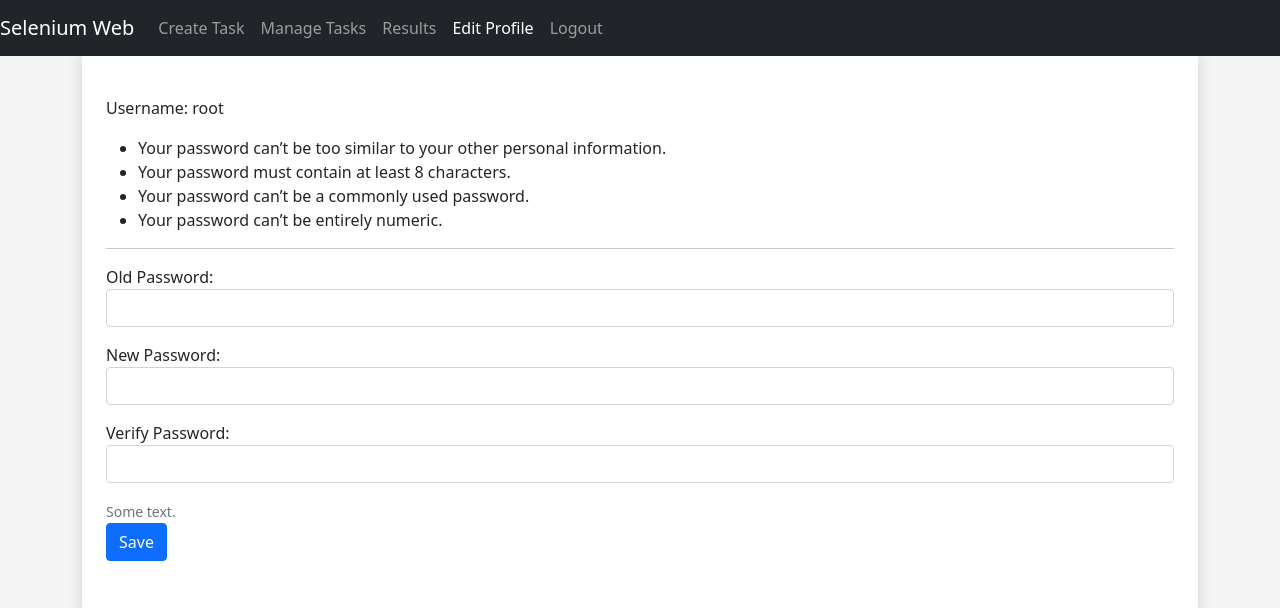
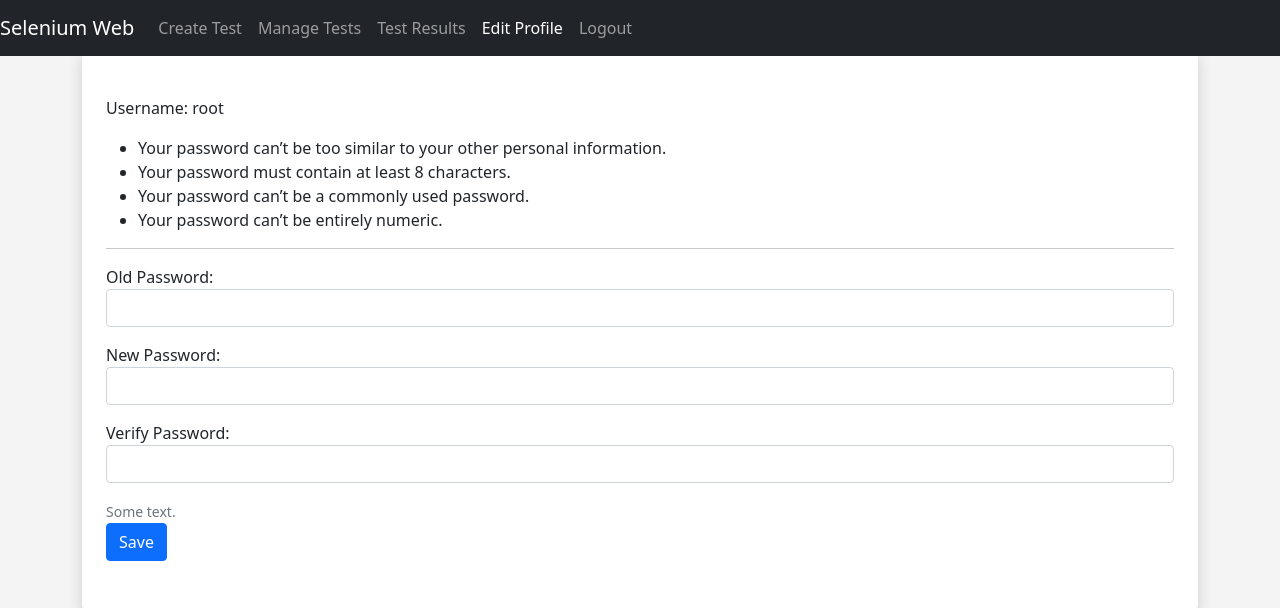
Before and after one commit to Dan-Abr/selenium-web, a Django app: page /password/ in a window 1280 px wide. Shown: the top 608 px of the page. Run offline with Django 3.2, Linux system fonts and the light colour scheme; a user stored in the database is signed in; parts of the project's set-up code (start-up, migrations or seed data) failed here and were passed over.

Commit message:
fix: rephrase in a readable form menu items (navbar).

```diff
--- a/core_app/templates/core_app/layout/navbar.html
+++ b/core_app/templates/core_app/layout/navbar.html
@@ -17,13 +17,13 @@
         {% if request.user.is_authenticated %}
           {% if request.path == create_e2e_test %}
           <li class="nav-item">
-            <a class="nav-link active" href="{% url "create-e2e-test" %}">Create Task</span></a>
+            <a class="nav-link active" href="{% url "create-e2e-test" %}">Create Test</span></a>
           </li>
           <li class="nav-item">
-            <a class="nav-link" href="{% url "manage-e2e-tests" %}">Manage Tasks</span></a>
+            <a class="nav-link" href="{% url "manage-e2e-tests" %}">Manage Tests</span></a>
           </li>
           <li class="nav-item">
-            <a class="nav-link" href="{% url "results-e2e-tests" %}">Results</a>
+            <a class="nav-link" href="{% url "results-e2e-tests" %}">Test Results</a>
           </li>
           <li class="nav-item">
             <a class="nav-link" href="{% url "user-settings" %}">Edit Profile</a>
@@ -33,13 +33,13 @@
           </li>
           {% elif request.path == manage_e2e_tests %}
           <li class="nav-item">
-            <a class="nav-link" href="{% url "create-e2e-test" %}">Create Task</span></a>
+            <a class="nav-link" href="{% url "create-e2e-test" %}">Create Test</span></a>
           </li>
           <li class="nav-item">
-            <a class="nav-link active" href="{% url "manage-e2e-tests" %}">Manage Tasks</span></a>
+            <a class="nav-link active" href="{% url "manage-e2e-tests" %}">Manage Tests</span></a>
           </li>
           <li class="nav-item">
-            <a class="nav-link" href="{% url "results-e2e-tests" %}">Results</a>
+            <a class="nav-link" href="{% url "results-e2e-tests" %}">Test Results</a>
           </li>
           <li class="nav-item">
             <a class="nav-link" href="{% url "user-settings" %}">Edit Profile</a>
@@ -49,13 +49,13 @@
           </li>
           {% elif request.path == results_e2e_tests %}
           <li class="nav-item">
-            <a class="nav-link" href="{% url "create-e2e-test" %}">Create Task</span></a>
+            <a class="nav-link" href="{% url "create-e2e-test" %}">Create Test</span></a>
           </li>
           <li class="nav-item">
-            <a class="nav-link" href="{% url "manage-e2e-tests" %}">Manage Tasks</span></a>
+            <a class="nav-link" href="{% url "manage-e2e-tests" %}">Manage Tests</span></a>
           </li>
           <li class="nav-item">
-            <a class="nav-link active" href="{% url "results-e2e-tests" %}">Results</a>
+            <a class="nav-link active" href="{% url "results-e2e-tests" %}">Test Results</a>
           </li>
           <li class="nav-item">
             <a class="nav-link" href="{% url "user-settings" %}">Edit Profile</a>
@@ -65,13 +65,13 @@
           </li>
           {% elif request.path == user_settings %}
           <li class="nav-item">
-            <a class="nav-link" href="{% url "create-e2e-test" %}">Create Task</span></a>
+            <a class="nav-link" href="{% url "create-e2e-test" %}">Create Test</span></a>
           </li>
           <li class="nav-item">
-            <a class="nav-link" href="{% url "manage-e2e-tests" %}">Manage Tasks</span></a>
+            <a class="nav-link" href="{% url "manage-e2e-tests" %}">Manage Tests</span></a>
           </li>
           <li class="nav-item">
-            <a class="nav-link" href="{% url "results-e2e-tests" %}">Results</a>
+            <a class="nav-link" href="{% url "results-e2e-tests" %}">Test Results</a>
           </li>
           <li class="nav-item">
             <a class="nav-link active" href="{% url "user-settings" %}">Edit Profile</a>
@@ -81,13 +81,13 @@
           </li>
           {% elif request.path == user_change_password %}
           <li class="nav-item">
-            <a class="nav-link" href="{% url "create-e2e-test" %}">Create Task</span></a>
+            <a class="nav-link" href="{% url "create-e2e-test" %}">Create Test</span></a>
           </li>
           <li class="nav-item">
-            <a class="nav-link" href="{% url "manage-e2e-tests" %}">Manage Tasks</span></a>
+            <a class="nav-link" href="{% url "manage-e2e-tests" %}">Manage Tests</span></a>
           </li>
           <li class="nav-item">
-            <a class="nav-link" href="{% url "results-e2e-tests" %}">Results</a>
+            <a class="nav-link" href="{% url "results-e2e-tests" %}">Test Results</a>
           </li>
           <li class="nav-item">
             <a class="nav-link active" href="{% url "user-settings" %}">Edit Profile</a>
@@ -97,13 +97,13 @@
           </li>
           {% else %}
           <li class="nav-item">
-            <a class="nav-link" href="{% url "create-e2e-test" %}">Create Task</span></a>
+            <a class="nav-link" href="{% url "create-e2e-test" %}">Create Test</span></a>
           </li>
           <li class="nav-item">
-            <a class="nav-link" href="{% url "manage-e2e-tests" %}">Manage Tasks</span></a>
+            <a class="nav-link" href="{% url "manage-e2e-tests" %}">Manage Tests</span></a>
           </li>
           <li class="nav-item">
-            <a class="nav-link" href="{% url "results-e2e-tests" %}">Results</a>
+            <a class="nav-link" href="{% url "results-e2e-tests" %}">Test Results</a>
           </li>
           <li class="nav-item">
             <a class="nav-link" href="{% url "user-settings" %}">Edit Profile</a>
```
Also changed, not shown: db.sqlite3.
